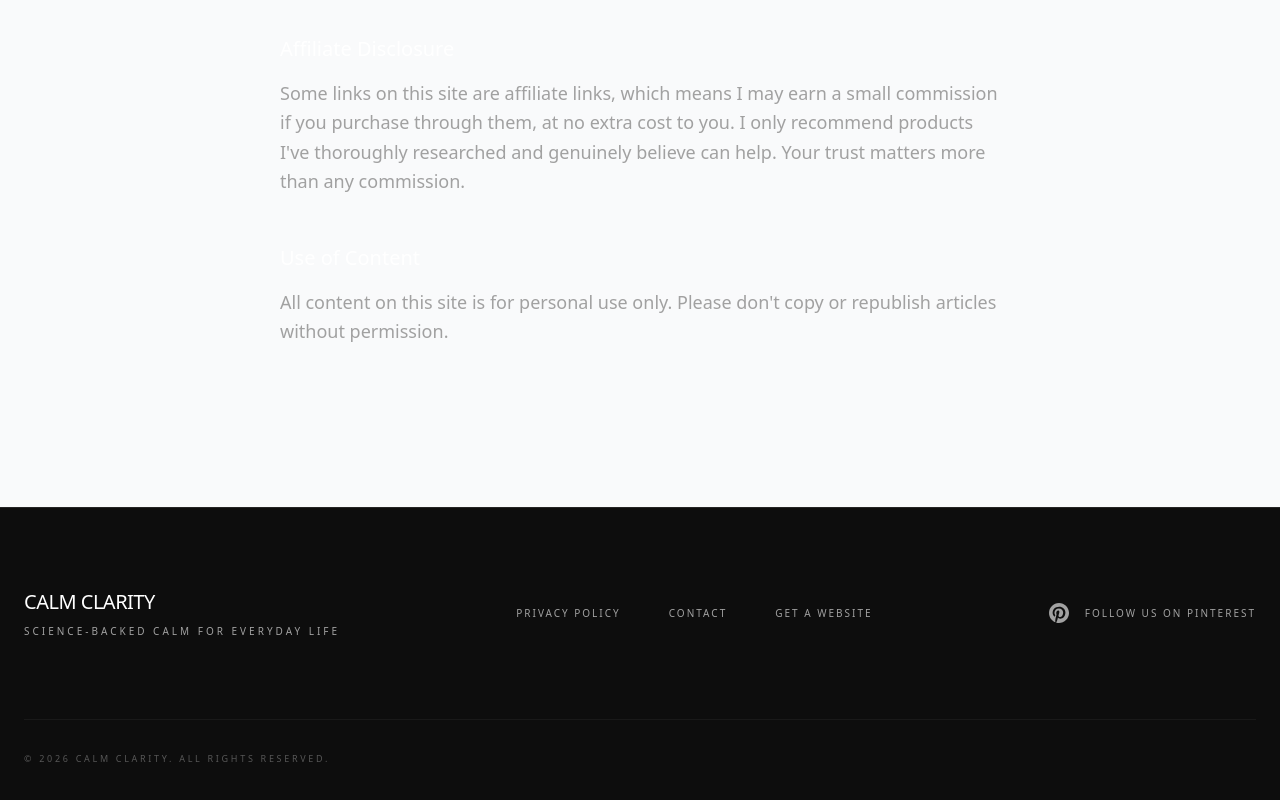
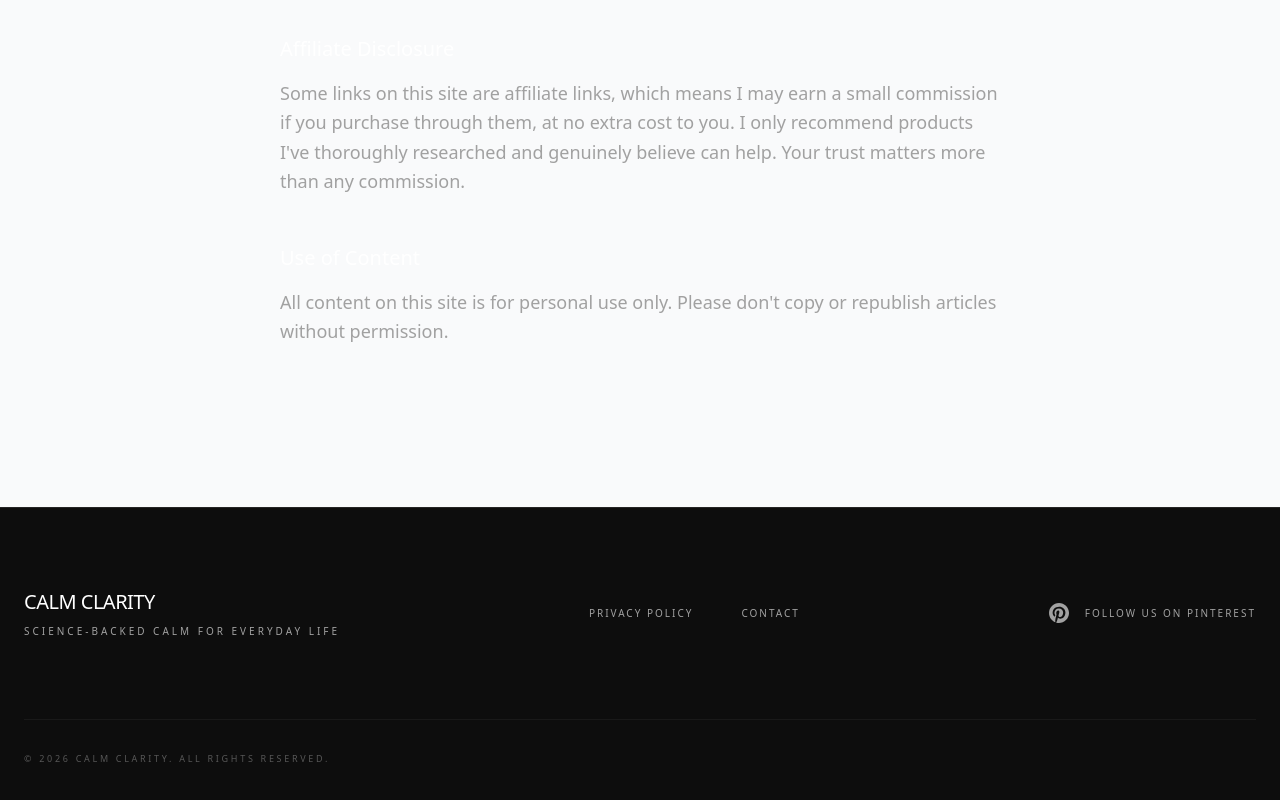
Before and after one commit to FormiloStudios/calmclarity_stitch, a Next.js app: page /terms in a window 1280 px wide. Shown: the part 430-1230 px from the top of the page. Built offline with nearby package versions, Linux system fonts and the light colour scheme; a web font is replaced by a local one.

Commit message:
Hide 'Get A Website' link on all pages except the homepage

```diff
--- a/src/components/Footer.tsx
+++ b/src/components/Footer.tsx
@@ -46,7 +46,7 @@ export function Footer() {
                             Contact
                         </Link>
                     )}
-                    {pathname !== '/get-a-website' && (
+                    {pathname === '/' && (
                         <Link
                             href="/get-a-website"
                             className="hover:text-white transition-colors text-muted"
--- a/src/components/Nav.tsx
+++ b/src/components/Nav.tsx
@@ -32,7 +32,7 @@ export function Nav() {
                                 About
                             </Link>
                         )}
-                        {pathname !== '/get-a-website' && (
+                        {pathname === '/' && (
                             <Link
                                 href="/get-a-website"
                                 className="hover:text-muted transition-colors text-white"
```
